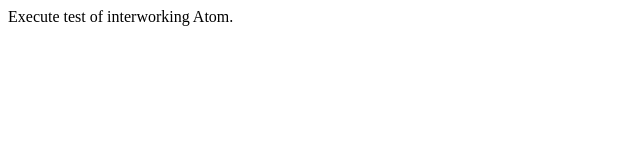
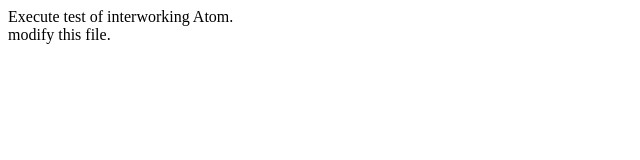
Before and after one commit to S0hee/Atom-test, a plain HTML site: page index.html in a window 1280 px wide. Shown: the whole page, without its empty margins (0-640 px from the left). Drawn offline with Linux system fonts and the light colour scheme.

Commit message:
index.html second commit

```diff
--- a/index.html
+++ b/index.html
@@ -5,6 +5,7 @@
     <title>Test for interworking Atom</title>
   </head>
   <body>
-    Execute test of interworking Atom.
+    Execute test of interworking Atom.<br>
+    modify this file.
   </body>
 </html>
```
